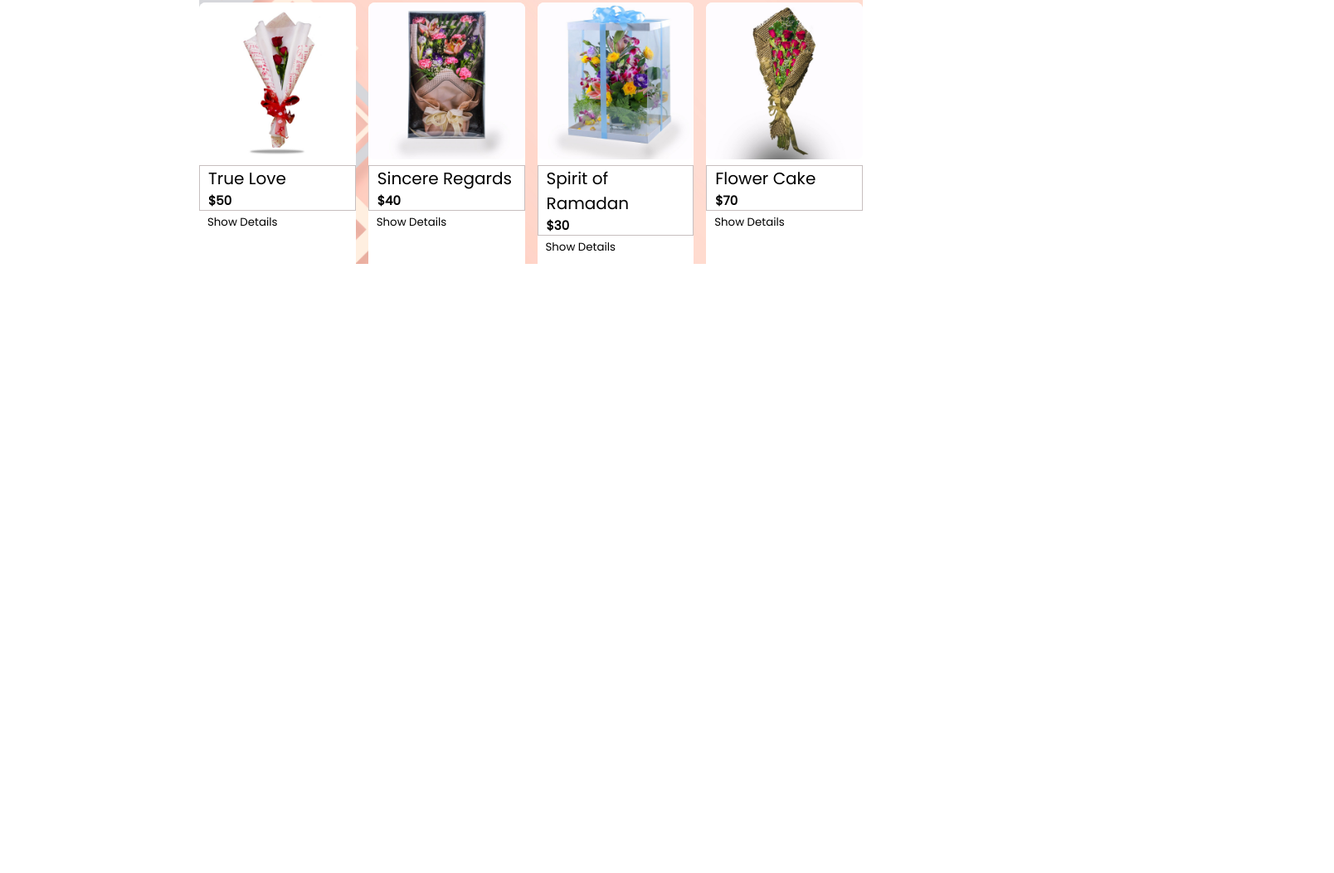
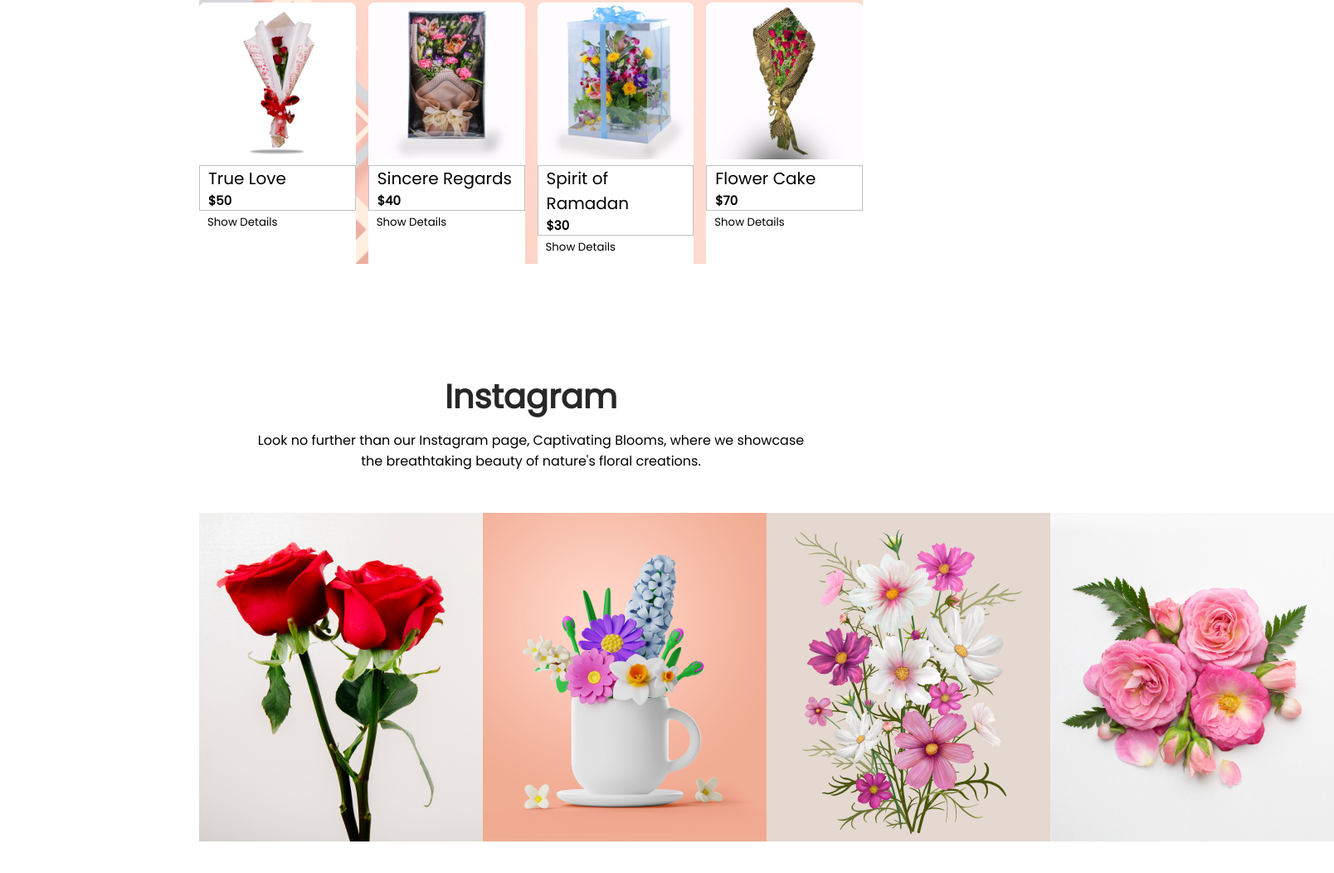
Before and after one commit to rabby159/garden-of-delights, a plain HTML site: page index.html in a window 1280 px wide. Shown: the part 3332-4384 px from the top of the page at 83% size, 1608 px wide, since content can reach past the window. Before the commit the page ends 3780 px from the top, so only its background shows below. Drawn offline with Linux system fonts and the light colour scheme.

Commit message:
instagram section complete

```diff
--- a/index.html
+++ b/index.html
@@ -118,6 +118,28 @@
                 </div>
             </div>
         </section>
+
+        <!-- /* Instagram section start  */ -->
+        <section class="insta-container">
+            <div class="insta-content">
+                <h1 class="insta-title">Instagram</h1>
+                <p class="insta-title-describe">Look no further than our Instagram page, Captivating Blooms, where we showcase <br> the breathtaking beauty of nature's floral creations.</p>
+            </div>
+            <div class="img-cards">
+                <div class="img-card">
+                    <img src="./Flower Asset/Rectangle 6.png" alt="">
+                </div>
+                <div class="img-card">
+                    <img src="./Flower Asset/Rectangle 5.png" alt="">
+                </div>
+                <div class="img-card">
+                    <img src="./Flower Asset/Rectangle 4.png" alt="">
+                </div>
+                <div class="img-card">
+                    <img src="./Flower Asset/Flower 01.png" alt="">
+                </div>
+            </div>
+        </section>
     </main>
     <footer>
 
--- a/style.css
+++ b/style.css
@@ -190,3 +190,26 @@ h2 > span{
 .card-details{
     margin-left: 10px;
 }
+
+/* instagram section style  */
+.insta-container{
+    height: 60vh;
+    margin: 130px 240px;
+}
+.insta-content{
+    text-align: center;
+    padding-bottom: 50px;
+}
+.img-cards{
+    display: flex;
+    justify-content: space-between;
+}
+.insta-title{
+    color: #272727;
+    text-align: center;
+    font-size: 40px;
+    font-weight: 800;
+}
+.insta-title-describe{
+    margin-top: 10px;
+}
```
